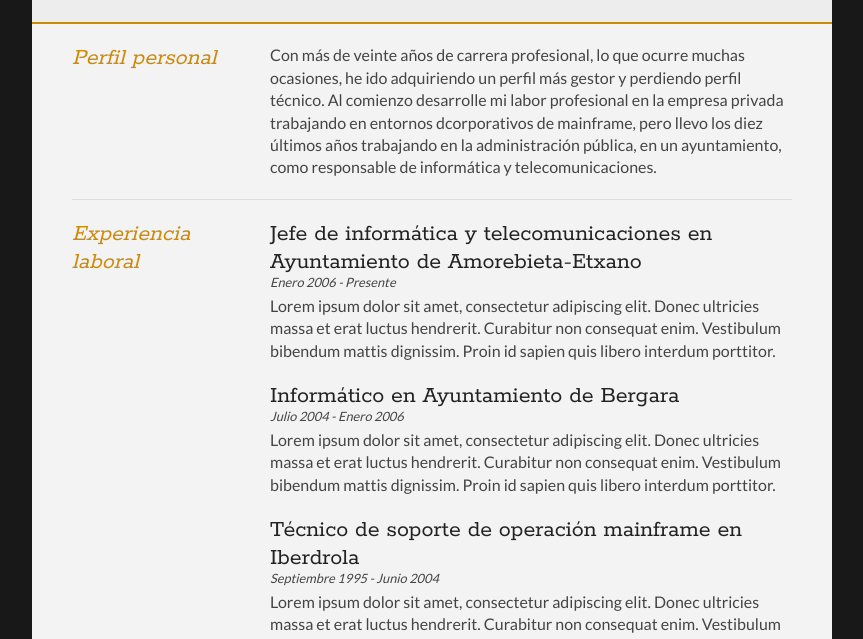
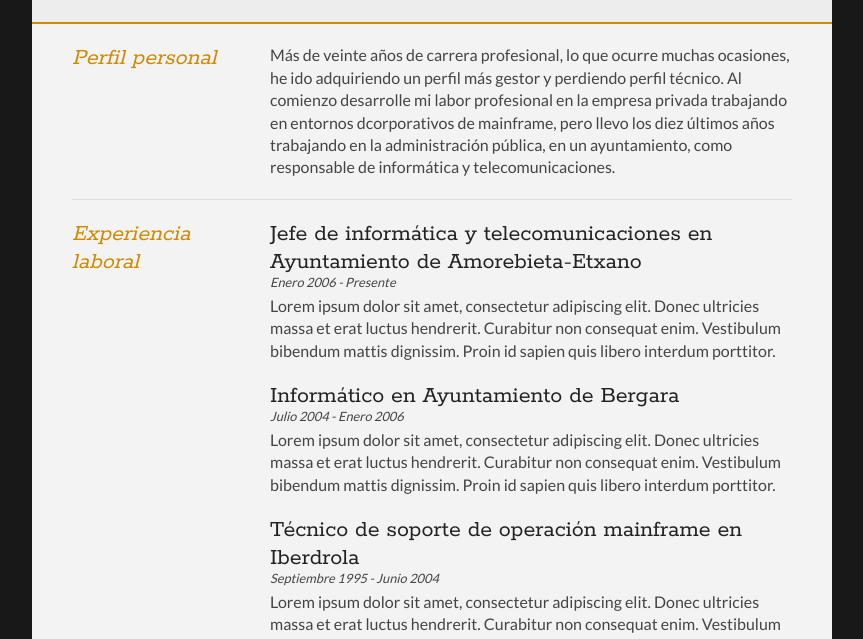
Before and after one commit to jabiersantamaria/uoc-boilerplate, a website built with Parcel: page src/www.thomashardy.me.uk/free-responsive-html-css3-cv-template/index.html in a window 1280 px wide. Shown: the part 159-798 px from the top of the page, without its empty margins (208-1071 px from the left). Built offline with nearby package versions, Linux system fonts and the light colour scheme; some packages are replaced by stand-ins of ours.

Commit message:
More writing

```diff
--- a/src/www.thomashardy.me.uk/free-responsive-html-css3-cv-template/index.html
+++ b/src/www.thomashardy.me.uk/free-responsive-html-css3-cv-template/index.html
@@ -40,7 +40,7 @@
 				</div>
 
 				<div class="sectionContent">
-					<p>Con más de veinte años de carrera profesional, lo que ocurre muchas ocasiones, he ido adquiriendo un perfil más gestor y perdiendo perfil técnico. Al comienzo desarrolle mi labor profesional en la empresa privada trabajando en entornos dcorporativos de mainframe, pero llevo los diez últimos años trabajando en la administración pública, en un ayuntamiento, como responsable de informática y telecomunicaciones.</p>
+					<p>Más de veinte años de carrera profesional, lo que ocurre muchas ocasiones, he ido adquiriendo un perfil más gestor y perdiendo perfil técnico. Al comienzo desarrolle mi labor profesional en la empresa privada trabajando en entornos dcorporativos de mainframe, pero llevo los diez últimos años trabajando en la administración pública, en un ayuntamiento, como responsable de informática y telecomunicaciones.</p>
 				</div>
 			</article>
 			<div class="clear"></div>
```
